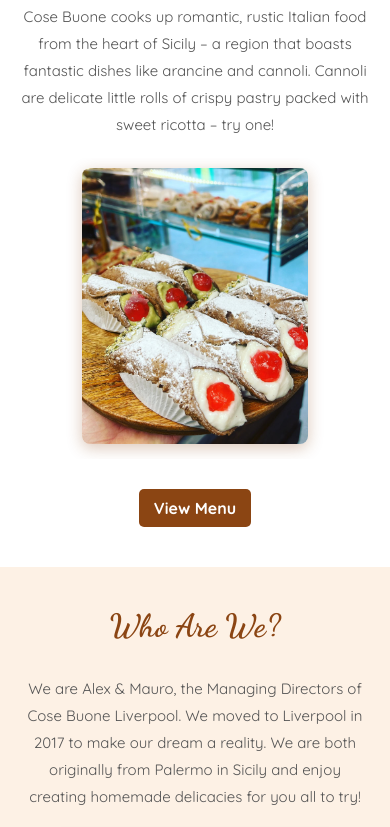
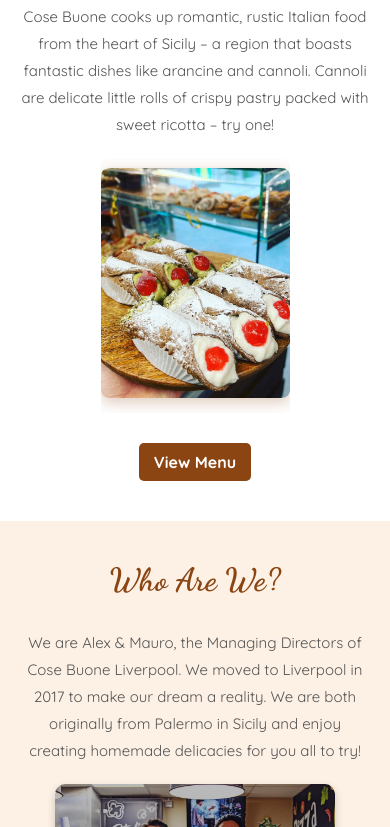
Before and after one commit to DmytroHonchar/cosebuoneliverpool, a website: page public/home.html in a window 390 px wide. Shown: the part 704-1531 px from the top of the page. Drawn offline with Linux system fonts and the light colour scheme.

Commit message:
Update home.css

```diff
--- a/public/home.css
+++ b/public/home.css
@@ -150,7 +150,7 @@
     margin-bottom: 40px;
     color: #555;
     max-width: 800px;
-    margin: 0 auto;
+    margin: 10px auto;
     text-align: center;
 }
 
@@ -345,7 +345,7 @@
     padding: 20px;
     border-radius: 10px;
     box-sizing: border-box;
-    box-shadow: 0 4px 10px rgba(0, 0, 0, 0.1);
+    /* box-shadow: 0 4px 10px rgba(0, 0, 0, 0.1); */
     text-align: center;
     flex-shrink: 0;
 }
@@ -627,24 +627,29 @@
     }
 
     .carousel-container {
-        width: 90%;
+        width: 60%;
         padding: 0;
-        overflow: hidden;
         height: auto;
         margin: 0 auto;
+
+        /* NEW: the container does the horizontal scrolling */
+    overflow-x: auto;
+    /* If you want scroll snapping, you can do: */
+    scroll-snap-type: x mandatory;
+    -webkit-overflow-scrolling: touch;
+    scroll-behavior: smooth;
     }
 
     .carousel-track {
         display: flex;
-        overflow-x: auto;
-        scroll-snap-type: x mandatory;
-        -webkit-overflow-scrolling: touch;
-        scroll-behavior: smooth;
-        padding: 10px 0 15px; /* Add space for scrollbar */
+        /* REMOVED: overflow-x from here */
+        transition: transform 0.5s ease-in-out;
+        gap: 40px;
+        padding: 10px 0 15px; /* keep space for scrollbar if desired */
     }
 
     .carousel-track img {
-        width: 80%;
+        width: 100%;
         height: auto;
         flex: 0 0 80%;
         scroll-snap-align: center;
@@ -655,20 +660,18 @@
     }
 
     /* Scrollbar Styling */
-    .carousel-track::-webkit-scrollbar {
-        height: 6px;
-    }
-
-    .carousel-track::-webkit-scrollbar-track {
-        background: rgba(224, 224, 224, 0.3);
-        border-radius: 3px;
-        margin: 0 10%; /* Match image margin */
-    }
-
-    .carousel-track::-webkit-scrollbar-thumb {
-        background-color: rgba(139, 69, 19, 0.8);
-        border-radius: 3px;
-    }
+    /* Scrollbar styling for container */
+.carousel-container::-webkit-scrollbar {
+    height: 5px; /* small horizontal scrollbar */
+  }
+  .carousel-container::-webkit-scrollbar-track {
+    background: rgba(224, 224, 224, 0.3);
+    border-radius: 2px;
+  }
+  .carousel-container::-webkit-scrollbar-thumb {
+    background-color: rgba(139, 69, 19, 0.8);
+    border-radius: 2px;
+  }
 
     /* Scroll Hint Animation */
     @keyframes bounce-hint {
```
